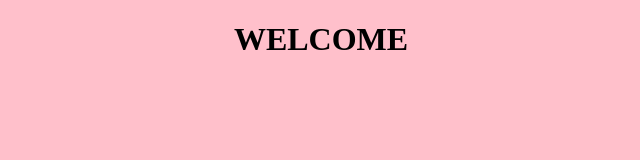
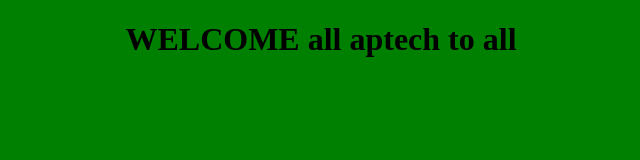
Before and after one commit to NikhilaTS02/NikhilaWeb, a plain HTML site: page index.html in a window 1280 px wide. Shown: the whole page, without its empty margins (319-959 px from the left). Drawn offline with Linux system fonts and the light colour scheme.

Commit message:
Update index.html

```diff
--- a/index.html
+++ b/index.html
@@ -5,7 +5,7 @@
     <meta name="viewport" content="width=device-width, initial-scale=1.0">
     <title>Document</title>
 </head>
-<body bgcolor="pink">
-   <center><h1><b>WELCOME</b></h1></center>
+<body bgcolor="green">
+   <center><h1><b>WELCOME all aptech to all </b></h1></center>
 </body>
 </html>
```
